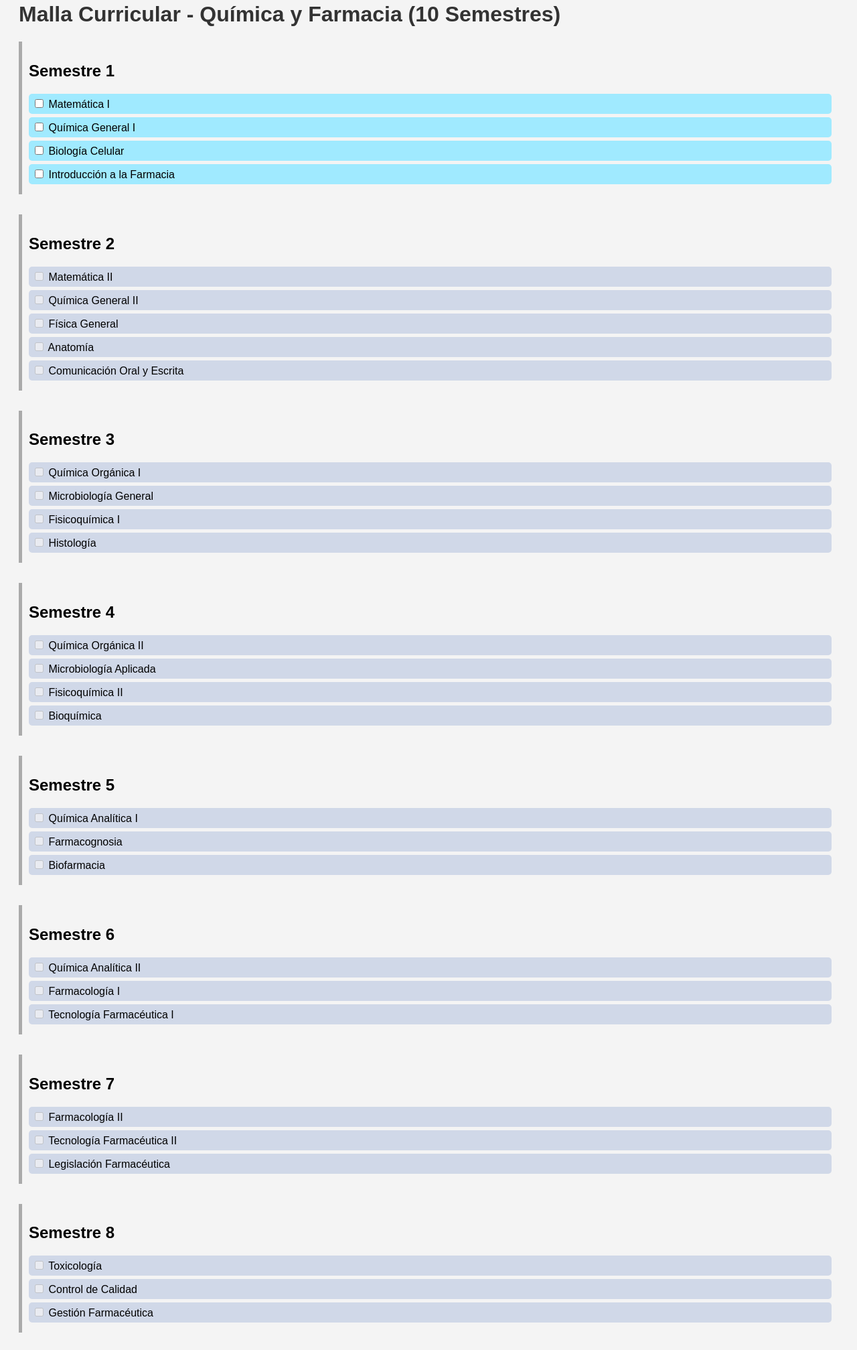
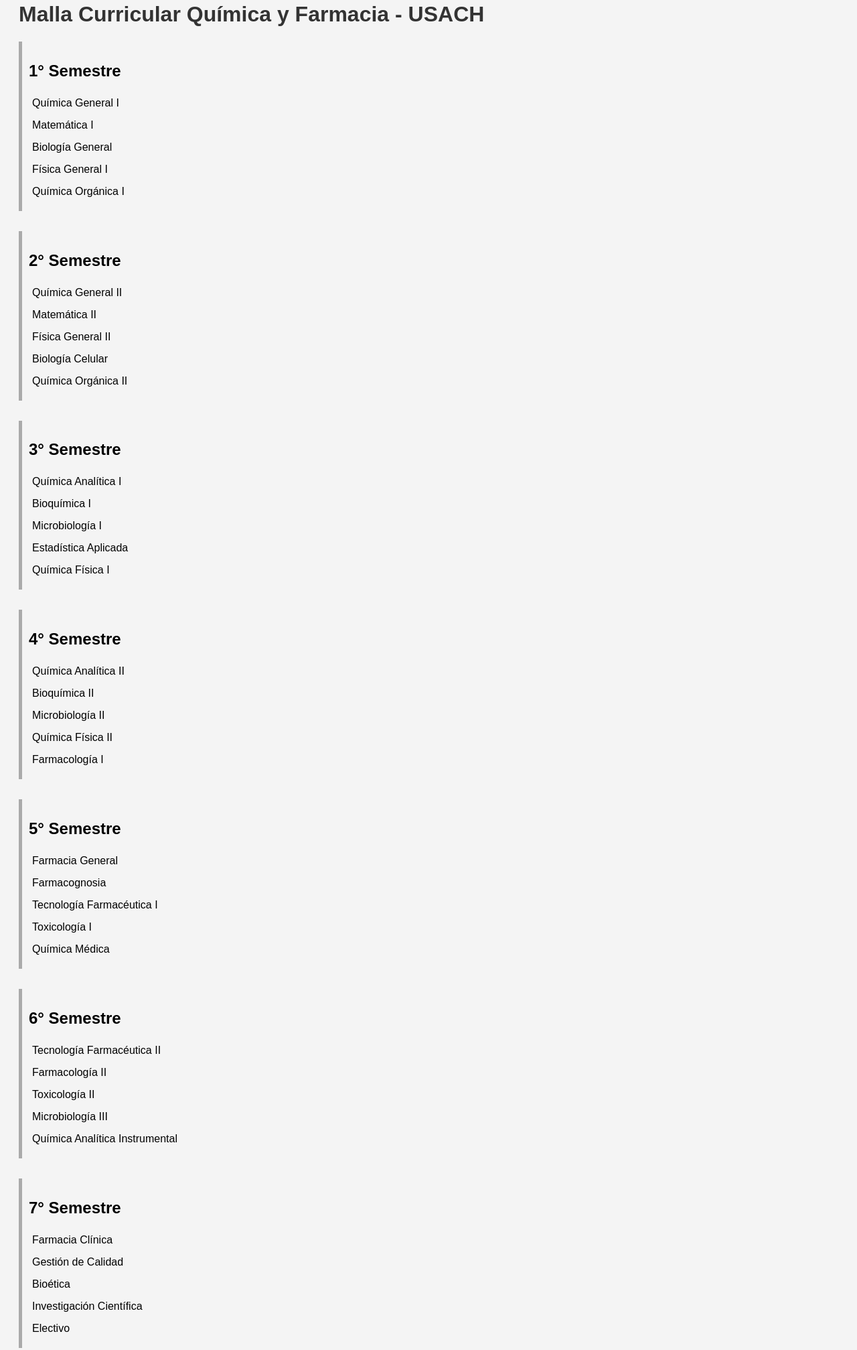
Before and after one commit to Nishucat/Quimica-y-farmacia-usach, a plain HTML site: page index.html in a window 1280 px wide. Shown: the part 46-2061 px from the top of the page at 67% size. Drawn offline with Linux system fonts and the light colour scheme.

Commit message:
index.html

```diff
--- a/index.html
+++ b/index.html
@@ -1,13 +1,88 @@
 <!DOCTYPE html>
 <html lang="es">
 <head>
-  <meta charset="UTF-8">
-  <title>Malla Química y Farmacia - Completa</title>
-  <link rel="stylesheet" href="style.css">
+  <meta charset="UTF-8" />
+  <meta name="viewport" content="width=device-width, initial-scale=1" />
+  <title>Malla Química y Farmacia USACH</title>
+  <link rel="stylesheet" href="style.css" />
 </head>
 <body>
-  <h1>Malla Curricular - Química y Farmacia (10 Semestres)</h1>
-  <div id="contenedor-malla"></div>
+  <h1>Malla Curricular Química y Farmacia - USACH</h1>
+  <div id="malla-container">
+    <!-- Cada semestre es una columna -->
+    <div class="semestre" data-semestre="1">
+      <h2>1° Semestre</h2>
+      <div class="ramo" data-id="quimica1">Química General I</div>
+      <div class="ramo" data-id="matematica1">Matemática I</div>
+      <div class="ramo" data-id="biologia1">Biología General</div>
+      <div class="ramo" data-id="fisica1">Física General I</div>
+      <div class="ramo" data-id="quimica_org1">Química Orgánica I</div>
+    </div>
+    <div class="semestre" data-semestre="2">
+      <h2>2° Semestre</h2>
+      <div class="ramo" data-id="quimica2">Química General II</div>
+      <div class="ramo" data-id="matematica2">Matemática II</div>
+      <div class="ramo" data-id="fisica2">Física General II</div>
+      <div class="ramo" data-id="biologia2">Biología Celular</div>
+      <div class="ramo" data-id="quimica_org2">Química Orgánica II</div>
+    </div>
+    <div class="semestre" data-semestre="3">
+      <h2>3° Semestre</h2>
+      <div class="ramo" data-id="analitica1">Química Analítica I</div>
+      <div class="ramo" data-id="bioquimica1">Bioquímica I</div>
+      <div class="ramo" data-id="microbiologia1">Microbiología I</div>
+      <div class="ramo" data-id="estadistica">Estadística Aplicada</div>
+      <div class="ramo" data-id="quimica_fisica1">Química Física I</div>
+    </div>
+    <div class="semestre" data-semestre="4">
+      <h2>4° Semestre</h2>
+      <div class="ramo" data-id="analitica2">Química Analítica II</div>
+      <div class="ramo" data-id="bioquimica2">Bioquímica II</div>
+      <div class="ramo" data-id="microbiologia2">Microbiología II</div>
+      <div class="ramo" data-id="quimica_fisica2">Química Física II</div>
+      <div class="ramo" data-id="farmacologia1">Farmacología I</div>
+    </div>
+    <div class="semestre" data-semestre="5">
+      <h2>5° Semestre</h2>
+      <div class="ramo" data-id="farmacia_general">Farmacia General</div>
+      <div class="ramo" data-id="farmacognosia">Farmacognosia</div>
+      <div class="ramo" data-id="tecnologia_farmaceutica1">Tecnología Farmacéutica I</div>
+      <div class="ramo" data-id="toxicologia1">Toxicología I</div>
+      <div class="ramo" data-id="quimica_medica">Química Médica</div>
+    </div>
+    <div class="semestre" data-semestre="6">
+      <h2>6° Semestre</h2>
+      <div class="ramo" data-id="tecnologia_farmaceutica2">Tecnología Farmacéutica II</div>
+      <div class="ramo" data-id="farmacologia2">Farmacología II</div>
+      <div class="ramo" data-id="toxicologia2">Toxicología II</div>
+      <div class="ramo" data-id="microbiologia3">Microbiología III</div>
+      <div class="ramo" data-id="quimica_analitica_instrumental">Química Analítica Instrumental</div>
+    </div>
+    <div class="semestre" data-semestre="7">
+      <h2>7° Semestre</h2>
+      <div class="ramo" data-id="farmacia_clinica">Farmacia Clínica</div>
+      <div class="ramo" data-id="gestion_calidad">Gestión de Calidad</div>
+      <div class="ramo" data-id="bioetica">Bioética</div>
+      <div class="ramo" data-id="investigacion">Investigación Científica</div>
+      <div class="ramo" data-id="electivo">Electivo</div>
+    </div>
+    <div class="semestre" data-semestre="8">
+      <h2>8° Semestre</h2>
+      <div class="ramo" data-id="practica1">Práctica Profesional I</div>
+      <div class="ramo" data-id="seminario1">Seminario de Tesis I</div>
+      <div class="ramo" data-id="electivo2">Electivo II</div>
+    </div>
+    <div class="semestre" data-semestre="9">
+      <h2>9° Semestre</h2>
+      <div class="ramo" data-id="practica2">Práctica Profesional II</div>
+      <div class="ramo" data-id="seminario2">Seminario de Tesis II</div>
+    </div>
+    <div class="semestre" data-semestre="10">
+      <h2>10° Semestre</h2>
+      <div class="ramo" data-id="trabajo_grado">Trabajo de Grado</div>
+    </div>
+  </div>
+
   <script src="script.js"></script>
 </body>
 </html>
```
